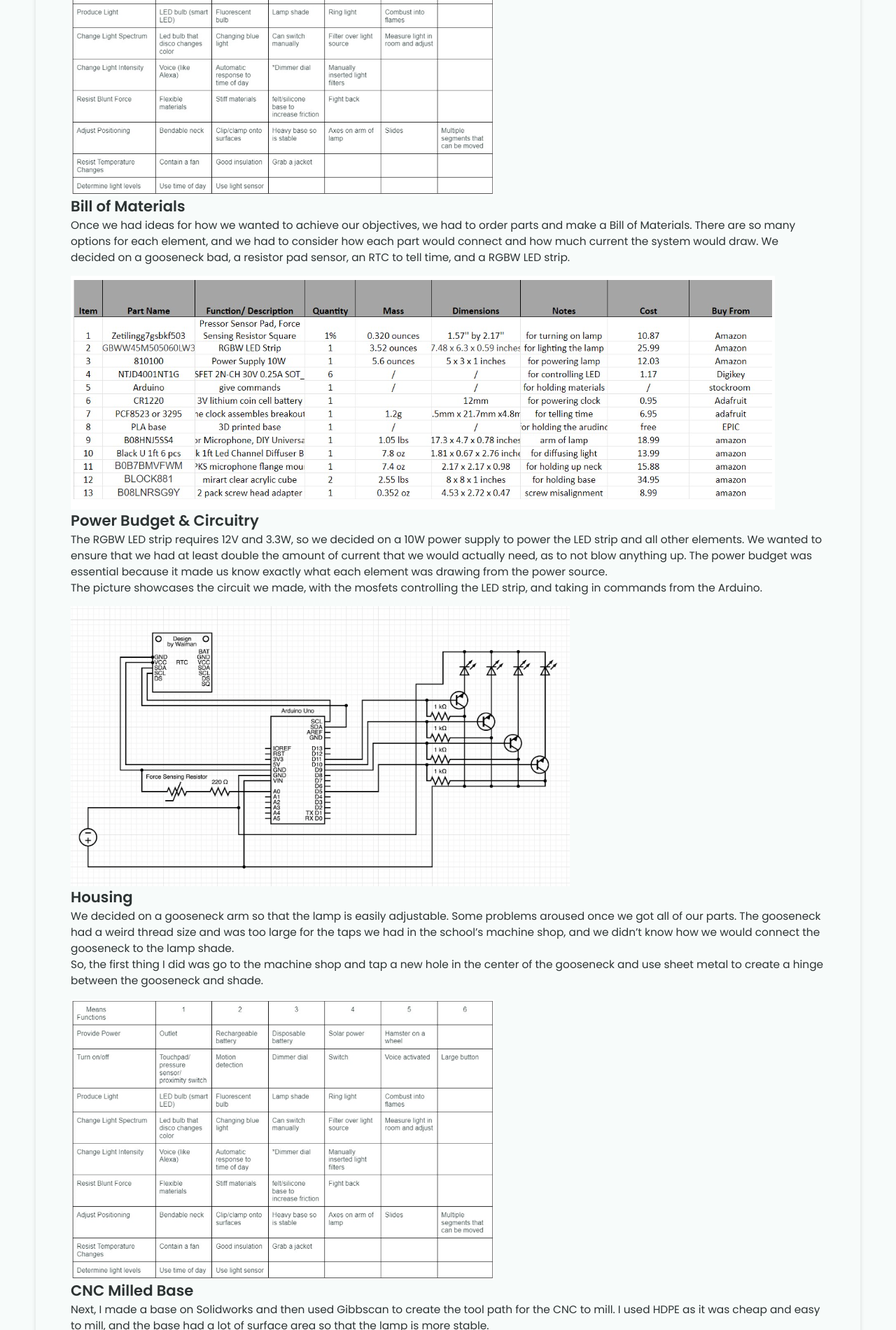
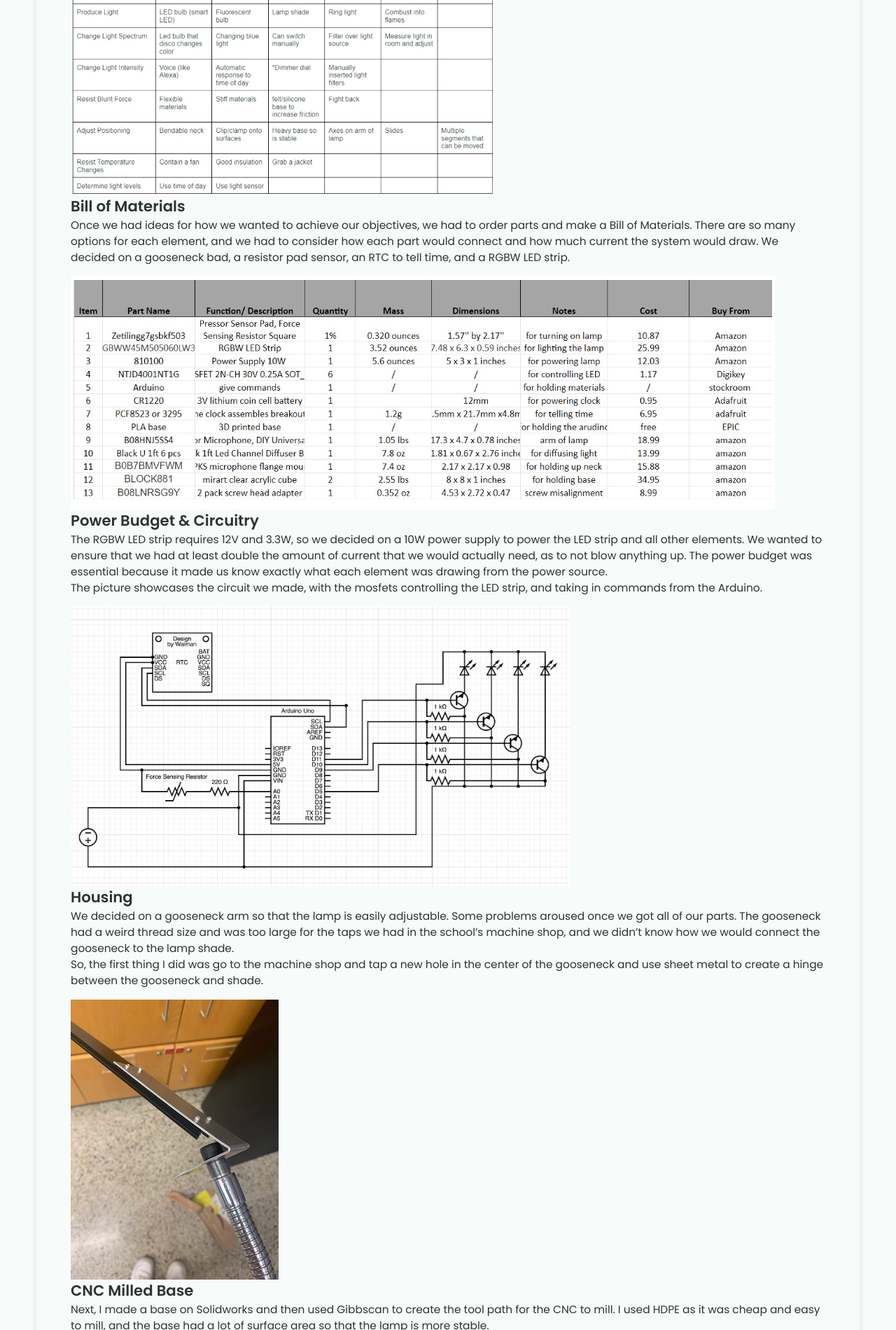
Before and after one commit to maggiedriggs/maggiedriggs.github.io, a Jekyll site: the page built from _projects/EK210/index.md, in a window 1280 px wide. Shown: the part 1100-3000 px from the top of the page at 70% size. Built offline with Jekyll 4.4.1, drawn with Linux system fonts in a browser that asks for light colours; grey boxes are pictures that could not be loaded.

Commit message:
Update index.md

```diff
--- a/_projects/EK210/index.md
+++ b/_projects/EK210/index.md
@@ -28,7 +28,7 @@
 ## Housing
 We decided on a gooseneck arm so that the lamp is easily adjustable. Some problems aroused once we got all of our parts. The gooseneck had a weird thread size and was too large for the taps we had in the school's machine shop, and we didn't know how we would connect the gooseneck to the lamp shade.
 So, the first thing I did was go to the machine shop and tap a new hole in the center of the gooseneck and use sheet metal to create a hinge between the gooseneck and shade.
-{% include image-gallery.html images="210Planningchart.png" height="400" %}
+{% include image-gallery.html images="Housing210.png" height="400" %}
 ## CNC Milled Base
 Next, I made a base on Solidworks and then used Gibbscan to create the tool path for the CNC to mill. I used HDPE as it was cheap and easy to mill, and the base had a lot of surface area so that the lamp is more stable.
 {% include image-gallery.html images="210CNCBase.png" height="400" %}
```
